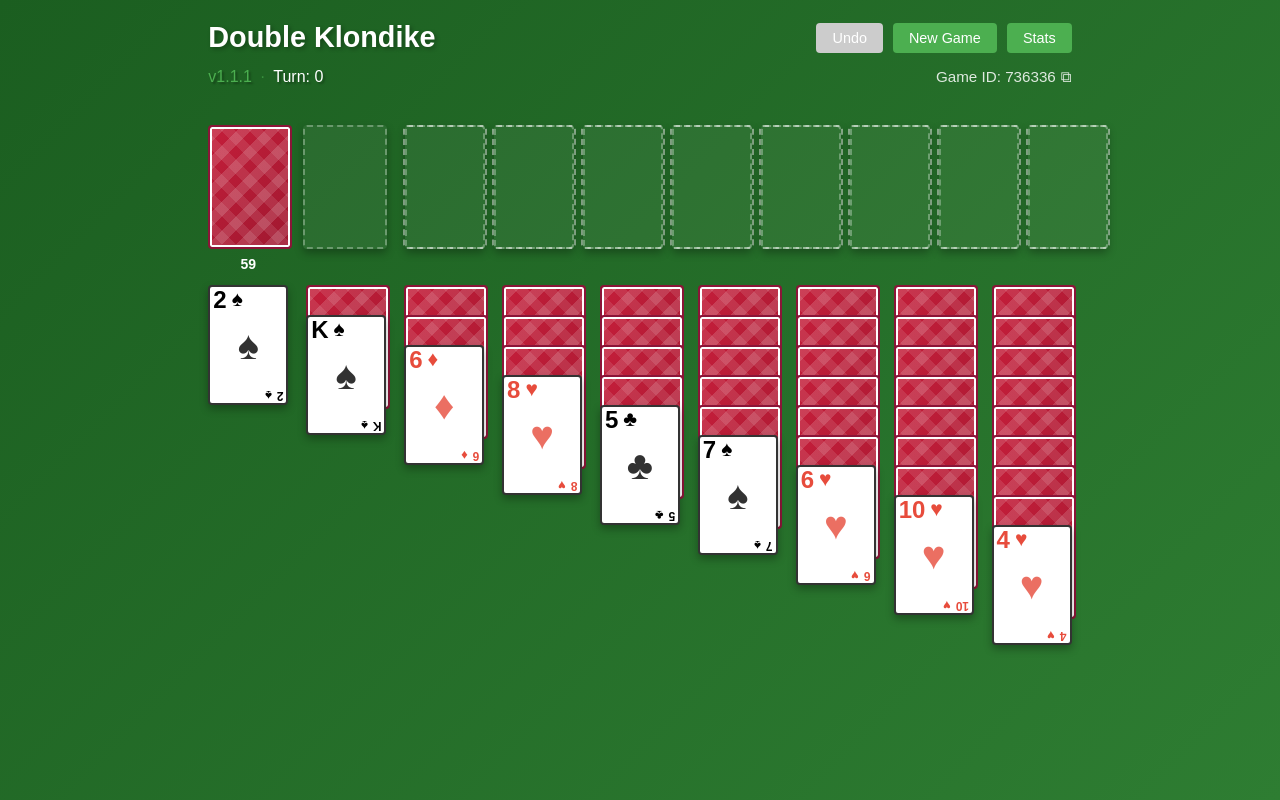
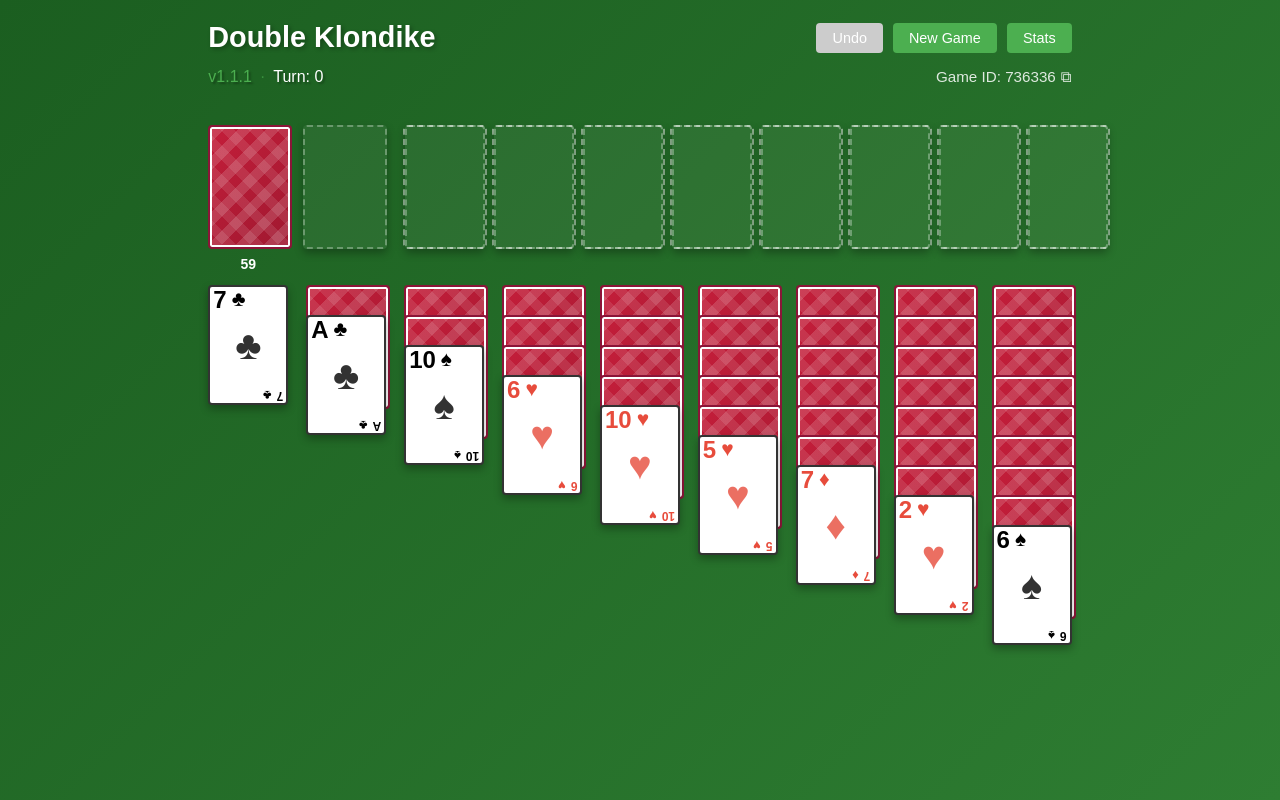
Before and after one commit to sean5446/2klondike, a React (Vite) app: page / in a window 1280 px wide. Built offline with nearby package versions, Linux system fonts and the light colour scheme.

Commit message:
fix randomized shuffle

```diff
--- a/src/gameLogic.ts
+++ b/src/gameLogic.ts
@@ -28,7 +28,17 @@
     }
   }
 
-  return deck.sort(() => (rng ? rng() : Math.random()) - 0.5);
+  // Fisher-Yates shuffle: makes exactly n-1 RNG calls in a fixed order,
+  // so the same seed always produces the same deck regardless of JS engine
+  // or version. Array.sort() with a random comparator is non-deterministic
+  // because the number/order of comparisons is implementation-defined.
+  const shuffled = [...deck];
+  const rand = rng ?? Math.random;
+  for (let i = shuffled.length - 1; i > 0; i--) {
+    const j = Math.floor(rand() * (i + 1));
+    [shuffled[i], shuffled[j]] = [shuffled[j], shuffled[i]];
+  }
+  return shuffled;
 };
 
 export const initializeGame = (seed?: number): GameState => {
```
